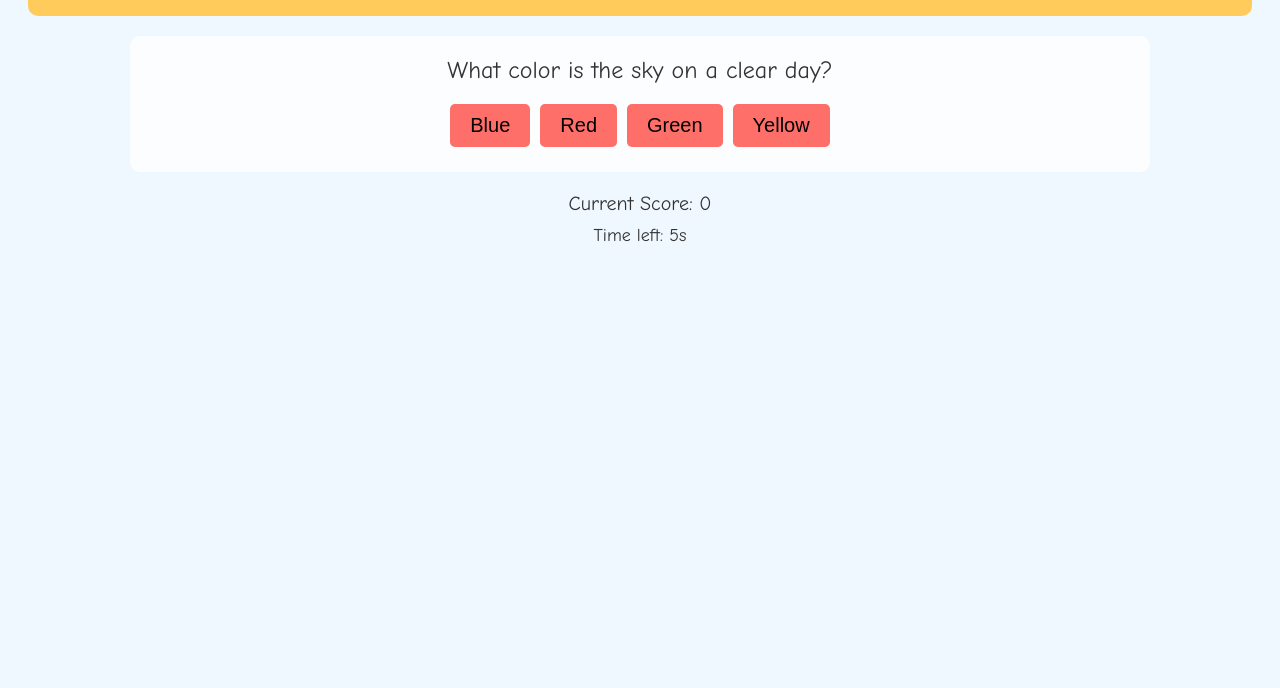
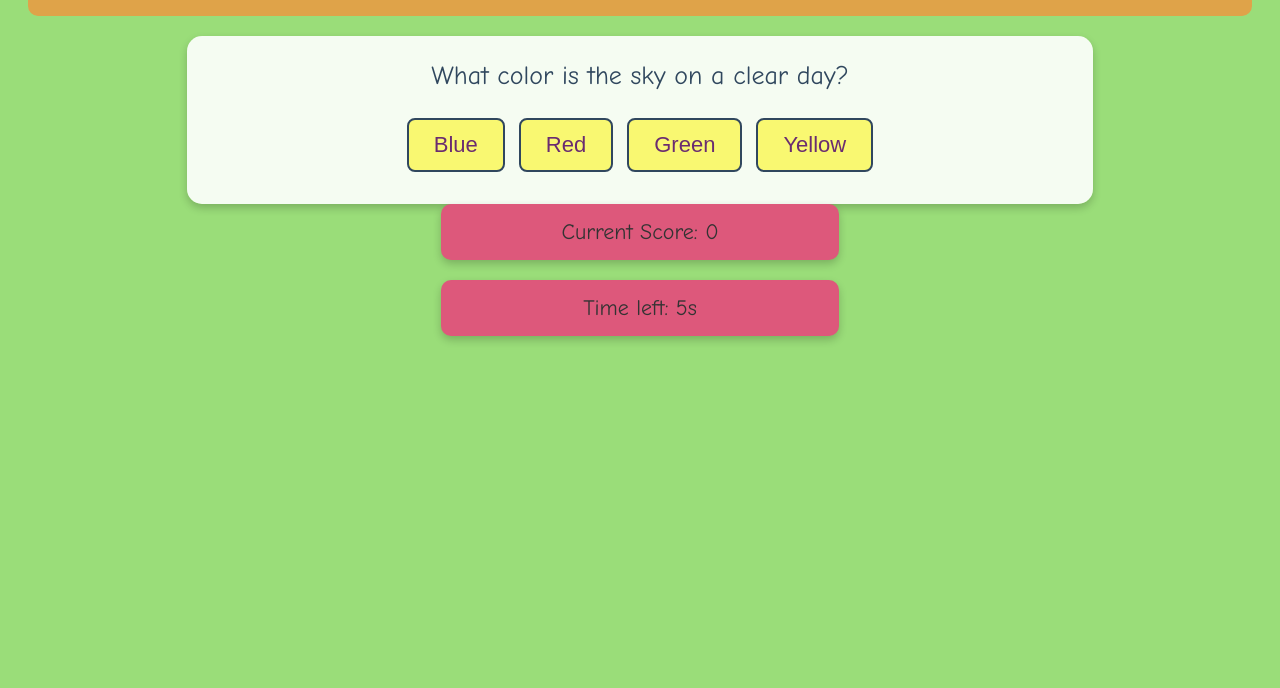
Before and after one commit to JohnAslanyan/project-1-Trivia-Game, a plain HTML site: page index.html in a window 1280 px wide. Shown: the part 112-800 px from the top of the page. Drawn offline with Linux system fonts and the light colour scheme.

Commit message:
changed styling

```diff
--- a/styles.css
+++ b/styles.css
@@ -1,24 +1,26 @@
 body {
     font-family: 'Comic Sans MS', 'Arial', sans-serif;
-    background-color: #f0f8ff;
+    background-color: #9add79;
+    /*green background */
     color: #333;
     text-align: center;
     padding: 20px;
-
 }
 
 .header {
-    background-color: #ffcc5c;
-    /* Light orange header */
+    background-color: #dfa349;
+    /* Orange header */
     padding: 10px;
     border-radius: 10px;
     margin-bottom: 20px;
 }
 
 .question {
-    font-size: 24px;
-    /* Larger text for questions */
-    margin-bottom: 15px;
+    font-size: 26px;
+    /* large text for questions */
+    color: #30475E;
+    /* Dark blue color for questions */
+    margin-bottom: 20px;
 }
 
 .answers {
@@ -27,35 +29,45 @@ body {
 }
 
 .answer {
-    background-color: #ff6f69;
-    /* Soft red for answer buttons */
-    padding: 10px 20px;
-    margin: 5px;
-    border: none;
-    border-radius: 5px;
+    background-color: #F9F871;
+    /* Yellow for answer buttons */
+    color: #6A2C70;
+    /* purple text */
+    padding: 12px 25px;
+    margin: 7px;
+    border: 2px solid #30475E;
+    /* blue border */
+    border-radius: 8px;
     cursor: pointer;
-    font-size: 20px;
+    font-size: 22px;
 }
 
 .answer:hover {
-    background-color: #ffcc5c;
+    background-color: #FF9A8C;
     /* Change color on hover */
 }
 
-.score {
-    font-size: 20px;
+.score,
+.timer {
+    font-size: 22px;
     margin-top: 20px;
+    background-color: #dd587b;
+    /* pink background */
+    padding: 15px;
+    border-radius: 10px;
+    width: 30%;
+    margin: auto;
+    margin-bottom: 20px;
+    box-shadow: 0 4px 8px 0 rgba(0, 0, 0, 0.2);
+    /* shadow */
 }
 
 .container {
-    background-color: rgba(255, 255, 255, 0.8);
-    padding: 20px;
-    border-radius: 10px;
+    background-color: rgba(255, 255, 255, 0.9);
+    padding: 25px;
+    border-radius: 15px;
     margin: auto;
-    width: 80%;
+    width: 70%;
+    box-shadow: 0 4px 8px 0 rgba(0, 0, 0, 0.2);
+    /* shadow */
 }
-
-.timer {
-    font-size: 18px;
-    margin-top: 10px;
-}
```
